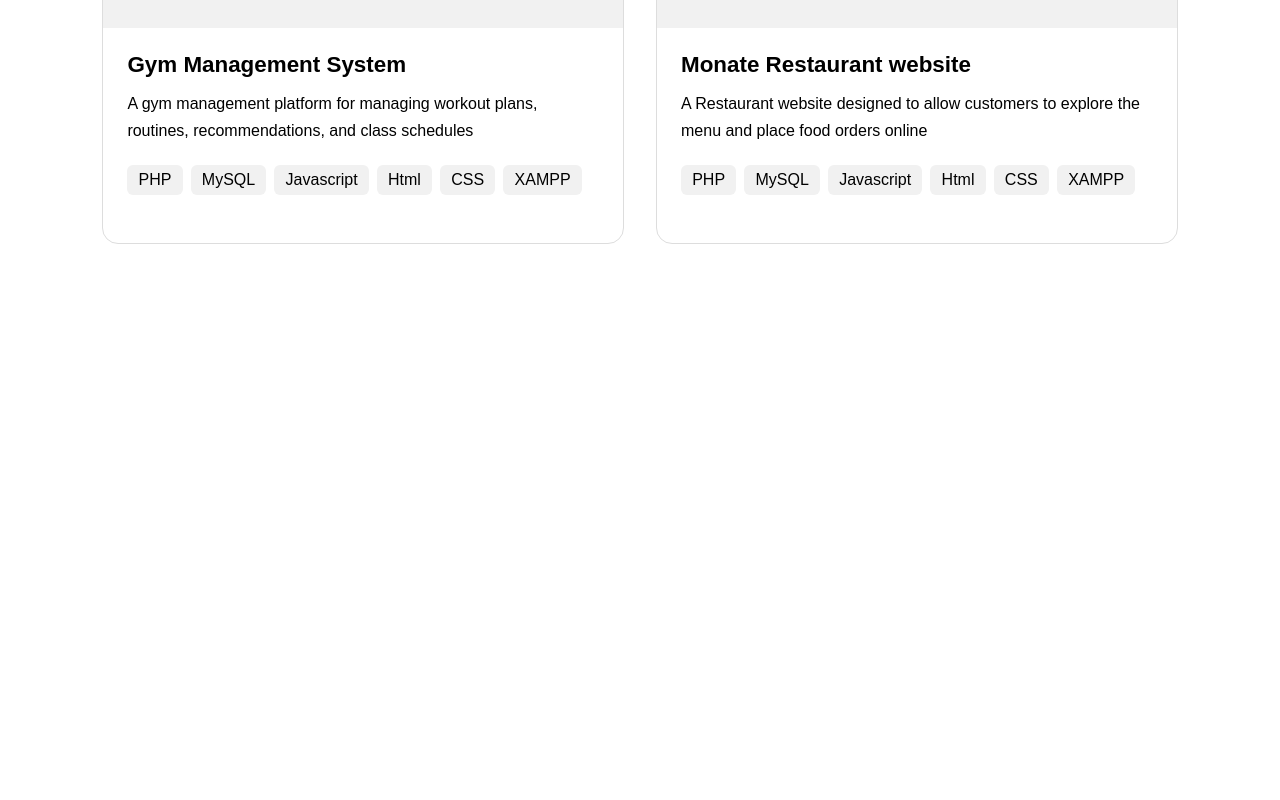
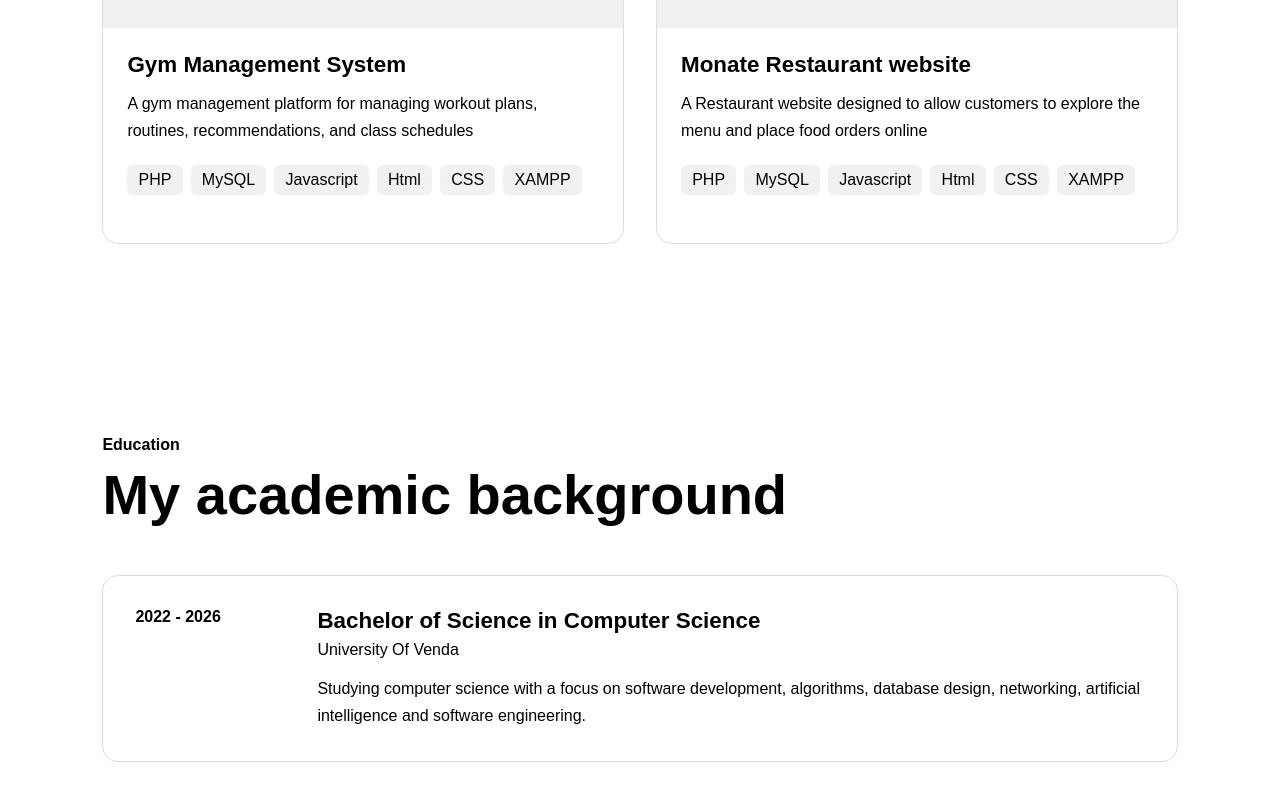
Before and after one commit to Phathu-Lidzhade/portfolio, a React (Vite) app in the folder my-portfolio/: page / in a window 1280 px wide. Shown: the part 2779-3579 px from the top of the page. Before the commit the page ends 3119 px from the top, so only its background shows below. Built offline with nearby package versions, Linux system fonts and the light colour scheme.

Commit message:
added the education section

```diff
--- a/my-portfolio/src/App.tsx
+++ b/my-portfolio/src/App.tsx
@@ -3,6 +3,7 @@ import Hero from "./components/Hero/Hero";
 import About from "./components/About/About";
 import Skills from "./components/Skills/Skills";
 import Project from "./components/Projects/Projects";
+import Education from "./components/Education/Education";
 
 function App() {
   return (
@@ -14,6 +15,7 @@ function App() {
         <About />
         <Skills />
         <Project />
+        <Education />
       </main>
     </>
   );
--- a/my-portfolio/src/components/Education/Education.tsx
+++ b/my-portfolio/src/components/Education/Education.tsx
@@ -0,0 +1,45 @@
+interface EducationItem {
+  institution: string;
+  qualification: string;
+  period: string;
+  description: string;
+}
+const education: EducationItem[] = [
+  {
+  institution: "University Of Venda",
+  qualification: "Bachelor of Science in Computer Science",
+  period: "2022 - 2026",
+  description: "Studying computer science with a focus on software development, algorithms, database design, networking, artificial intelligence and software engineering.",
+}
+];
+
+function Education() {
+  return (
+    <section className="education" id="education">
+      <div className="education-container">
+        <div className="education-heading">
+          <p>Education</p>
+          <h2>My academic background</h2>
+        </div>
+
+        <div className="education-list">
+          {education.map((item) => (
+            <article className="education-card" key={item.qualification}>
+              <div className="education-period">
+                {item.period}
+              </div>
+
+              <div className="education-content">
+                <h3>{item.qualification}</h3>
+                <h4>{item.institution}</h4>
+                <p>{item.description}</p>
+              </div>
+            </article>
+          ))}
+        </div>
+      </div>
+    </section>
+  );
+}
+
+export default Education
--- a/my-portfolio/src/index.css
+++ b/my-portfolio/src/index.css
@@ -258,6 +258,62 @@ body {
   font-weight: 600;
 }
 
+.education {
+  padding: 6rem 8%;
+}
+
+.education-container {
+  max-width: 1100px;
+  margin: 0 auto;
+}
+
+.education-heading {
+  margin-bottom: 3rem;
+}
+
+.education-heading p {
+  font-weight: 600;
+  margin-bottom: 0.5rem;
+}
+
+.education-heading h2 {
+  font-size: clamp(2rem, 5vw, 3.5rem);
+}
+
+.education-list {
+  display: flex;
+  flex-direction: column;
+  gap: 1.5rem;
+}
+
+.education-card {
+  display: grid;
+  grid-template-columns: 150px 1fr;
+  gap: 2rem;
+  padding: 2rem;
+  border: 1px solid #ddd;
+  border-radius: 16px;
+}
+
+.education-period {
+  font-weight: 600;
+}
+
+.education-content h3 {
+  font-size: 1.4rem;
+  margin-bottom: 0.4rem;
+}
+
+.education-content h4 {
+  font-size: 1rem;
+  font-weight: 500;
+  margin-bottom: 1rem;
+}
+
+.education-content p {
+  line-height: 1.7;
+}
+
 @media (max-width: 768px) {
   .hero {
     flex-direction: column;
@@ -285,4 +341,9 @@ body {
   .projects-grid{
     grid-template-columns: 1fr;
   }
+
+  .education-card h3 {
+    grid-template-columns: 1fr;
+    gap: 1rem;
+  }
 }
```
